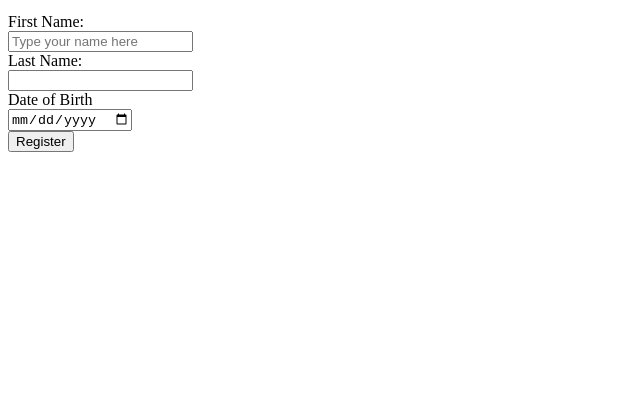
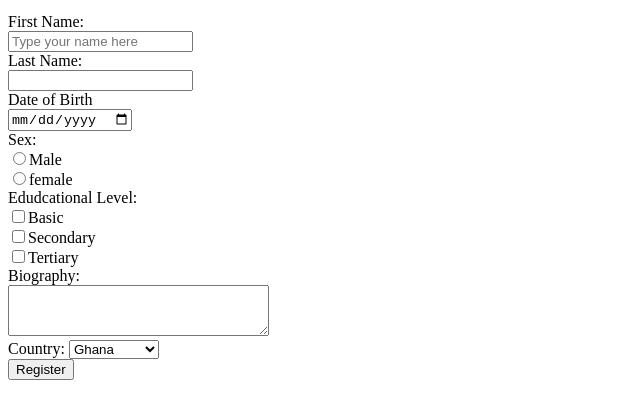
Before and after one commit to selinaokyere/WEBSITE, a plain HTML site: page index.html in a window 1280 px wide. Shown: the part 80-498 px from the top of the page, without its empty margins (0-640 px from the left). Drawn offline with Linux system fonts and the light colour scheme.

Commit message:
added html form

```diff
--- a/index.html
+++ b/index.html
@@ -14,6 +14,26 @@
             <input type="text"><br>
             <label>Date of Birth</label><br/>
             <input type="date"><br>
+            <label>Sex:</label><br>
+            <labelfor="male"</label>
+            <input type="radio" name="Sex"value="male">Male<br>
+            <input type="radio" name="Sex" value="female">female<br>
+            <label for= "Educational Level">Edudcational Level:</label><br>
+            <input type="checkbox" id="Basic" name="Educational Level">Basic<br>
+            <input type="checkbox" id="Secondary" name="Educational">Secondary<br>
+            <input type="checkbox" id="Tertiary" name="Educational">Tertiary<br>
+            <label for= "Biography">Biography:</label><br>
+            <textarea rows="3" cols="30" name="address" id="address"></textarea><br>
+            <label for="Country">Country:</label>
+            <select name="Country" id="Country">
+            <option value="Ghana">Ghana</option>
+        <option value="Ivory Coast">Ivory Coast</option>
+        <option value="Togo">Togo</option><br>
+    </select><br>
+
+
+
+
             <input type="submit" value="Register">
         </form>
     </body>
```
